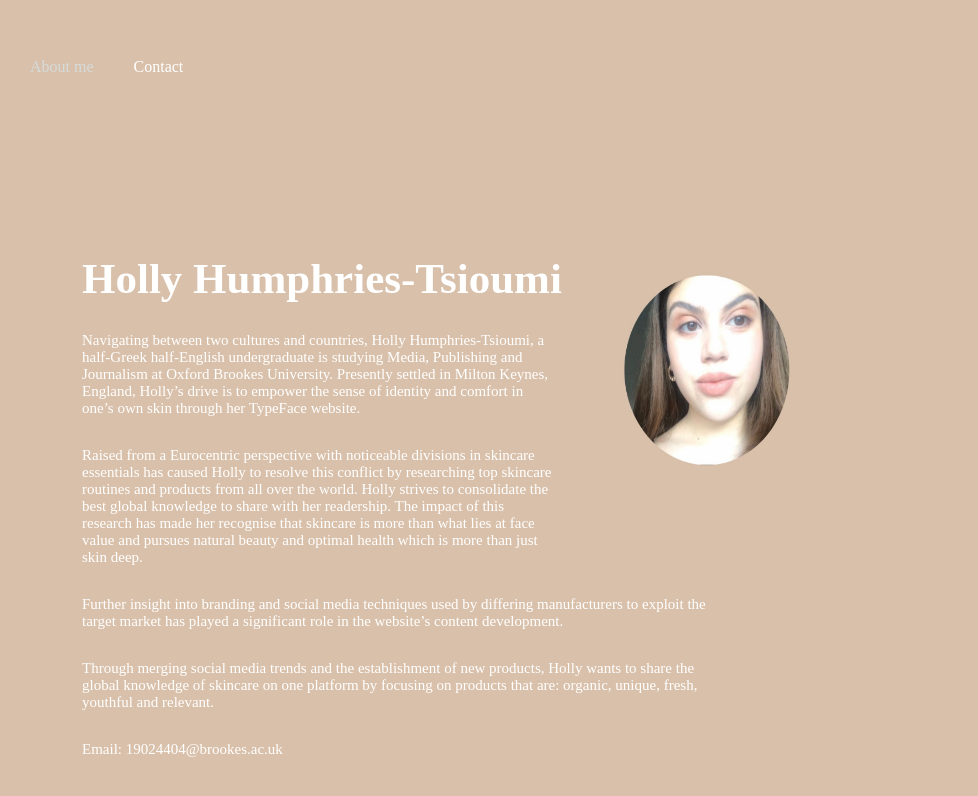
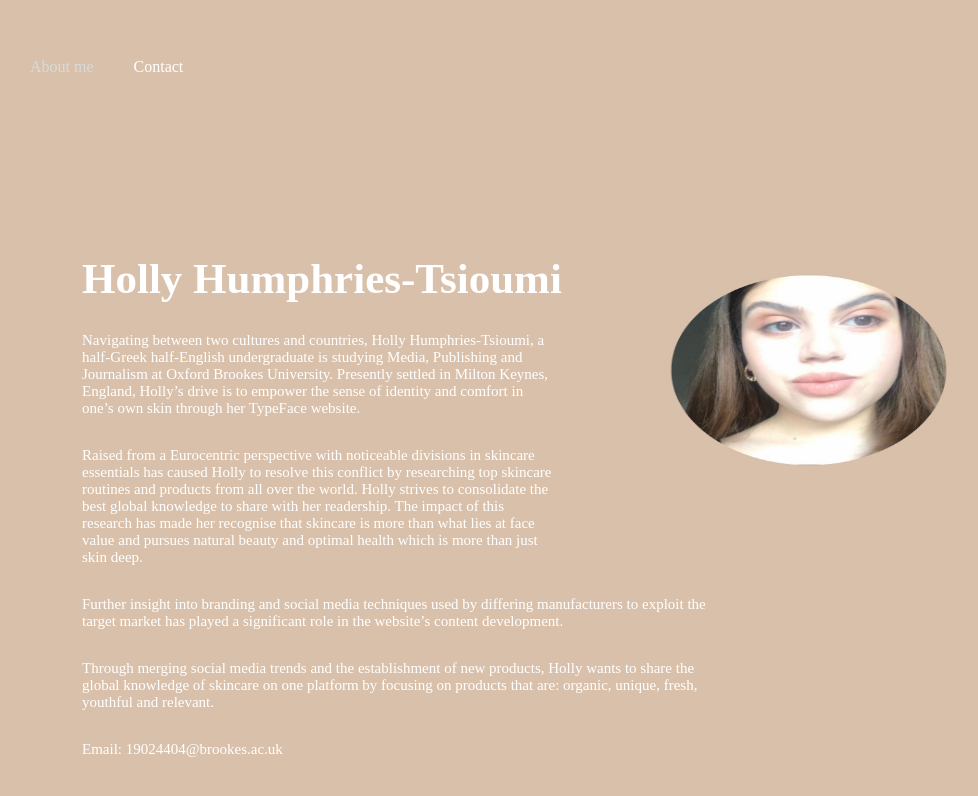
Before and after one commit to hollyhumphries/mybrookesblog, a Jekyll site: the page aboutme/index.html, which Jekyll copies as it is, in a window 1280 px wide. Shown: the top 796 px of the page, without its empty margins (88-1066 px from the left). Built offline with Jekyll 4.4.1, drawn with Linux system fonts in a browser that asks for light colours.

Commit message:
Update index.html

```diff
--- a/aboutme/index.html
+++ b/aboutme/index.html
@@ -21,7 +21,7 @@
 </div>
 
 <div class="gallery">
-<img src = "images/mypic.png.JPG" alt="Picture of Holly"width="300" height="345"/>
+<img src = "images/mypic.png.JPG" alt="Picture of Holly"width="500" height="345"/>
 
 </div>
 <div class="info">
```
